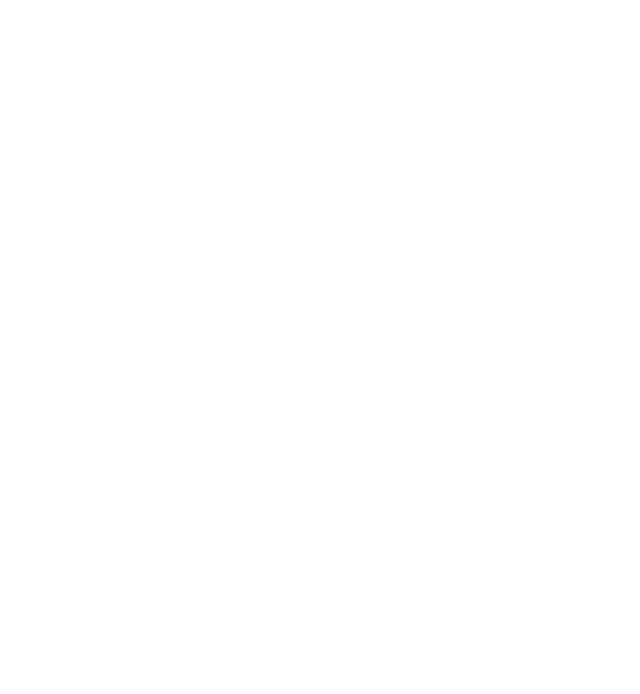
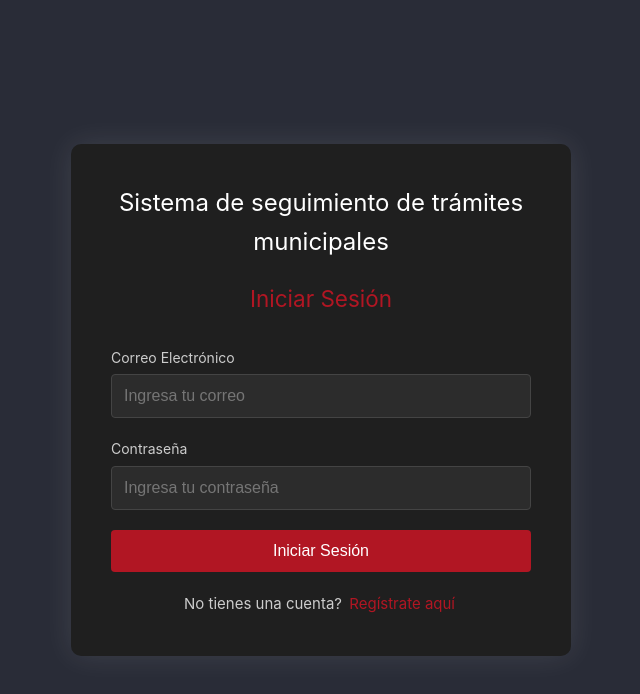
Before and after one commit to Axlreb28/sisegx, a Vue app: page /login in a window 1280 px wide. Shown: the top 694 px of the page, without its empty margins (319-959 px from the left). Built offline with nearby package versions, Linux system fonts and the light colour scheme.

Commit message:
login temp

```diff
--- a/src/views/Login.vue
+++ b/src/views/Login.vue
@@ -1,39 +1,42 @@
+<template>
+    <div class="login-page">
+        <div class="login-container">
+            <h1>Sistema de seguimiento de trámites municipales</h1>
+            <h2>Iniciar Sesión</h2>
+
+            <form @submit.prevent="login">
+                <div class="input-group">
+                    <label for="email">Correo Electrónico</label>
+                    <input type="email" id="email" v-model="email" placeholder="Ingresa tu correo" required>
+                </div>
+
+                <div class="input-group">
+                    <label for="password">Contraseña</label>
+                    <input type="password" id="password" v-model="password" placeholder="Ingresa tu contraseña" required>
+                </div>
+
+                <button type="submit">Iniciar Sesión</button>
+            </form>
+
+            <p>No tienes una cuenta? <a href="/register">Regístrate aquí</a></p>
+        </div>
+    </div>
+</template>
+
 <script>
-import axios from 'axios'
-import { useRouter } from 'vue-router'
-
+import "@/assets/css/login.css"
 export default {
-    setup() {
-        const router = useRouter()
-        return { router }
-    },
     data() {
         return {
-            usuario: "",
+            email: "",
             password: ""
-        }
+        };
     },
     methods: {
-        async login() {
-            try {
-                const response = await axios.post('http://localhost/SISE/backend/api/login.php', {
-                    usuario: this.usuario,
-                    password: this.password
-                })
-
-                if (response.data.success) {
-                    // Guardar información de usuario en localStorage o Pinia
-                    localStorage.setItem('user', JSON.stringify(response.data.user))
-
-                    // Redirigir al dashboard o página principal
-                    this.router.push('/dashboard')
-                }
-            } catch (error) {
-                // Manejar errores de inicio de sesión
-                console.error('Error de inicio de sesión:', error.response.data.message)
-                // Mostrar mensaje de error al usuario
-            }
+        login() {
+            console.log("Intentando iniciar sesión con:", this.email, this.password);
+            // Aquí puedes agregar la lógica para enviar los datos al backend
         }
     }
-}
+};
 </script>
```
